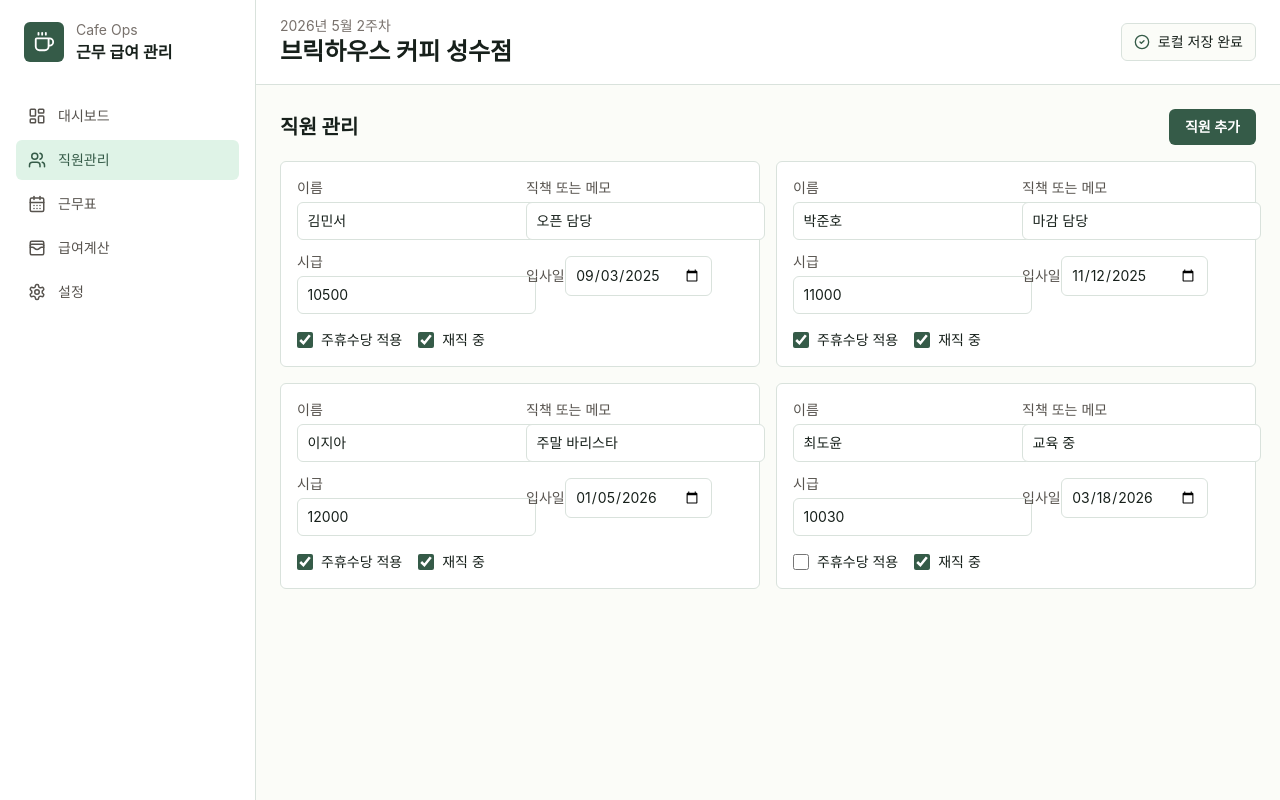
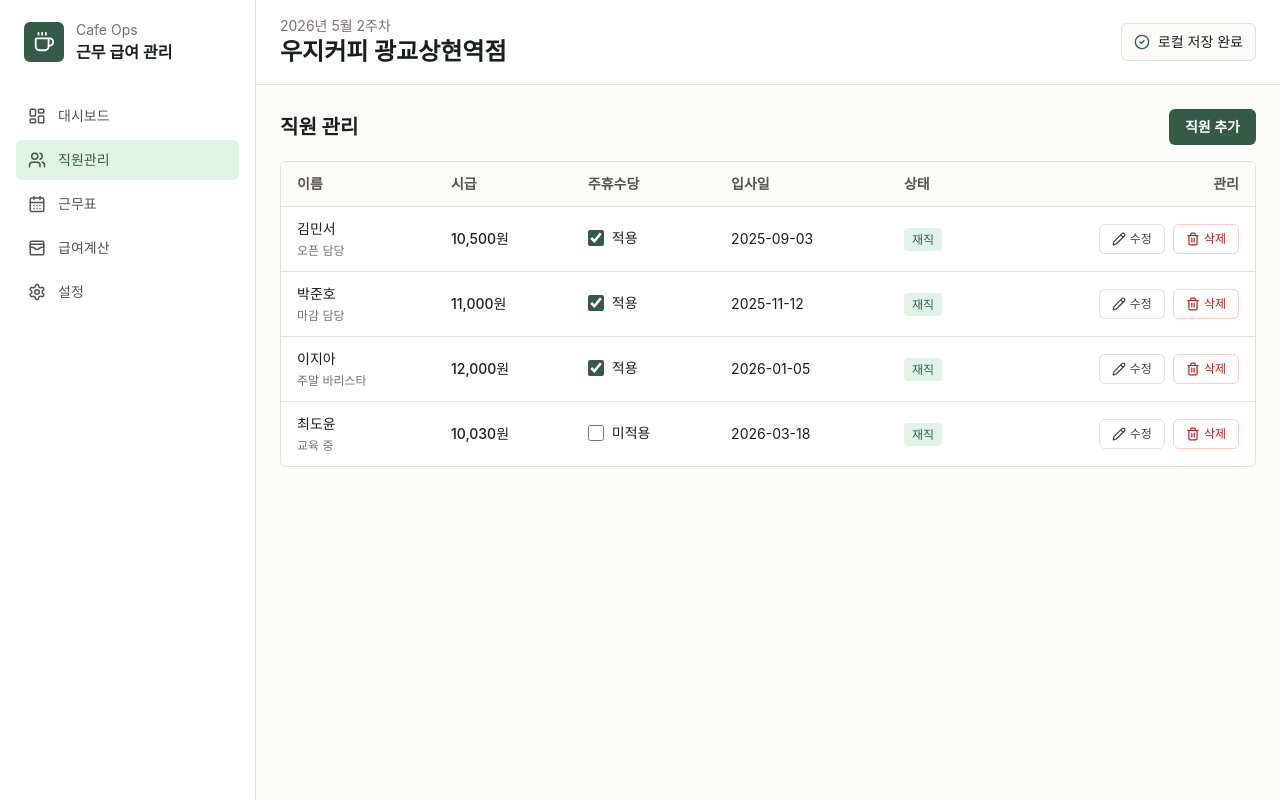
Before and after one commit to heekeunlee/cafe_manager, a React (Vite) app: page / in a window 1280 px wide. Both pictures are taken after a click on the button "직원관리". Built offline with nearby package versions, Linux system fonts and the light colour scheme.

Commit message:
Improve employee management table and modal

```diff
--- a/src/App.tsx
+++ b/src/App.tsx
@@ -4,9 +4,13 @@ import {
   CheckCircle2,
   ClipboardList,
   Coffee,
+  Pencil,
+  Plus,
   LayoutDashboard,
   Menu,
   Settings,
+  Trash2,
+  X,
   Users,
   WalletCards,
 } from "lucide-react";
@@ -32,6 +36,8 @@ const navItems: Array<{ id: ViewId; label: string; icon: typeof LayoutDashboard
   { id: "payroll", label: "급여계산", icon: WalletCards },
   { id: "settings", label: "설정", icon: Settings },
 ];
+
+const STORE_NAME = "우지커피 광교상현역점";
 
 const emptyShift = (employeeId: string, weekday: Weekday): Shift => ({
   id: `shift-${Date.now()}`,
@@ -65,21 +71,21 @@ function App() {
     setEmployees(employees.map((employee) => (employee.id === id ? { ...employee, ...patch } : employee)));
   };
 
+  const saveEmployee = (employee: Employee) => {
+    const exists = employees.some((target) => target.id === employee.id);
+    setEmployees(exists ? employees.map((target) => (target.id === employee.id ? employee : target)) : [...employees, employee]);
+  };
+
+  const deleteEmployee = (id: string) => {
+    const target = employees.find((employee) => employee.id === id);
+    if (!target) return;
+    if (!window.confirm(`${target.name} 직원을 삭제할까요? 관련 근무표도 함께 삭제됩니다.`)) return;
+    setEmployees(employees.filter((employee) => employee.id !== id));
+    setShifts(shifts.filter((shift) => shift.employeeId !== id));
+  };
+
   const updateShift = (id: string, patch: Partial<Shift>) => {
     setShifts(shifts.map((shift) => (shift.id === id ? { ...shift, ...patch } : shift)));
-  };
-
-  const addEmployee = () => {
-    const next: Employee = {
-      id: `emp-${Date.now()}`,
-      name: "새 직원",
-      roleNote: "메모 입력",
-      hourlyWage: 10030,
-      startDate: new Date().toISOString().slice(0, 10),
-      weeklyHolidayPayEnabled: true,
-      status: "active",
-    };
-    setEmployees([...employees, next]);
   };
 
   const addShift = (employeeId: string, weekday: Weekday) => {
@@ -127,7 +133,7 @@ function App() {
                 </button>
                 <div>
                   <p className="text-sm text-stone-500">{settings.baseWeekLabel}</p>
-                  <h2 className="text-xl font-bold md:text-2xl">{settings.storeName}</h2>
+                  <h2 className="text-xl font-bold md:text-2xl">{STORE_NAME}</h2>
                 </div>
               </div>
               <div className="flex flex-wrap items-center gap-2">
@@ -162,7 +168,12 @@ function App() {
               />
             )}
             {activeView === "employees" && (
-              <EmployeesView employees={employees} onAdd={addEmployee} onUpdate={updateEmployee} />
+              <EmployeesView
+                employees={employees}
+                onSave={saveEmployee}
+                onDelete={deleteEmployee}
+                onQuickUpdate={updateEmployee}
+              />
             )}
             {activeView === "schedule" && (
               <ScheduleView
@@ -274,67 +285,217 @@ function MetricCard({ title, value, icon: Icon }: { title: string; value: string
 
 function EmployeesView({
   employees,
-  onAdd,
-  onUpdate,
+  onSave,
+  onDelete,
+  onQuickUpdate,
 }: {
   employees: Employee[];
-  onAdd: () => void;
-  onUpdate: (id: string, patch: Partial<Employee>) => void;
+  onSave: (employee: Employee) => void;
+  onDelete: (id: string) => void;
+  onQuickUpdate: (id: string, patch: Partial<Employee>) => void;
 }) {
+  const [editingEmployee, setEditingEmployee] = useState<Employee | null>(null);
+  const [isModalOpen, setIsModalOpen] = useState(false);
+
+  const openAddModal = () => {
+    setEditingEmployee({
+      id: `emp-${Date.now()}`,
+      name: "",
+      roleNote: "",
+      hourlyWage: 10030,
+      startDate: new Date().toISOString().slice(0, 10),
+      weeklyHolidayPayEnabled: true,
+      status: "active",
+    });
+    setIsModalOpen(true);
+  };
+
+  const openEditModal = (employee: Employee) => {
+    setEditingEmployee(employee);
+    setIsModalOpen(true);
+  };
+
+  const closeModal = () => {
+    setEditingEmployee(null);
+    setIsModalOpen(false);
+  };
+
+  const handleSave = (employee: Employee) => {
+    onSave(employee);
+    closeModal();
+  };
+
   return (
-    <Panel title="직원 관리" actionLabel="직원 추가" onAction={onAdd}>
-      <div className="grid gap-4 xl:grid-cols-2">
+    <Panel title="직원 관리" actionLabel="직원 추가" onAction={openAddModal}>
+      <div className="overflow-x-auto rounded-md border border-line bg-white">
+        <table className="min-w-[820px] w-full text-left text-sm">
+          <thead className="bg-stone-50 text-stone-600">
+            <tr>
+              <th className="px-4 py-3">이름</th>
+              <th className="px-4 py-3">시급</th>
+              <th className="px-4 py-3">주휴수당</th>
+              <th className="px-4 py-3">입사일</th>
+              <th className="px-4 py-3">상태</th>
+              <th className="px-4 py-3 text-right">관리</th>
+            </tr>
+          </thead>
+          <tbody>
             {employees.map((employee) => (
-          <div key={employee.id} className="rounded-md border border-line bg-white p-4">
-            <div className="grid gap-3 sm:grid-cols-2">
+              <tr key={employee.id} className="border-t border-line">
+                <td className="px-4 py-3">
+                  <div className="font-medium">{employee.name}</div>
+                  {employee.roleNote && <div className="mt-1 text-xs text-stone-500">{employee.roleNote}</div>}
+                </td>
+                <td className="px-4 py-3 font-medium">{employee.hourlyWage.toLocaleString("ko-KR")}원</td>
+                <td className="px-4 py-3">
+                  <label className="inline-flex items-center gap-2">
+                    <input
+                      type="checkbox"
+                      checked={employee.weeklyHolidayPayEnabled}
+                      onChange={(event) =>
+                        onQuickUpdate(employee.id, { weeklyHolidayPayEnabled: event.target.checked })
+                      }
+                    />
+                    <span>{employee.weeklyHolidayPayEnabled ? "적용" : "미적용"}</span>
+                  </label>
+                </td>
+                <td className="px-4 py-3">{employee.startDate}</td>
+                <td className="px-4 py-3">
+                  <span
+                    className={`rounded px-2 py-1 text-xs font-medium ${
+                      employee.status === "active" ? "bg-mint text-moss" : "bg-stone-100 text-stone-600"
+                    }`}
+                  >
+                    {employee.status === "active" ? "재직" : "퇴사"}
+                  </span>
+                </td>
+                <td className="px-4 py-3">
+                  <div className="flex justify-end gap-2">
+                    <button
+                      onClick={() => openEditModal(employee)}
+                      className="inline-flex items-center gap-1 rounded-md border border-line px-3 py-1.5 text-xs font-medium text-stone-700 hover:border-moss hover:text-moss"
+                    >
+                      <Pencil size={14} />
+                      수정
+                    </button>
+                    <button
+                      onClick={() => onDelete(employee.id)}
+                      className="inline-flex items-center gap-1 rounded-md border border-red-200 px-3 py-1.5 text-xs font-medium text-red-700 hover:bg-red-50"
+                    >
+                      <Trash2 size={14} />
+                      삭제
+                    </button>
+                  </div>
+                </td>
+              </tr>
+            ))}
+          </tbody>
+        </table>
+      </div>
+
+      {isModalOpen && editingEmployee && (
+        <EmployeeModal employee={editingEmployee} onClose={closeModal} onSave={handleSave} />
+      )}
+    </Panel>
+  );
+}
+
+function EmployeeModal({
+  employee,
+  onClose,
+  onSave,
+}: {
+  employee: Employee;
+  onClose: () => void;
+  onSave: (employee: Employee) => void;
+}) {
+  const [draft, setDraft] = useState<Employee>(employee);
+
+  const updateDraft = (patch: Partial<Employee>) => {
+    setDraft((current) => ({ ...current, ...patch }));
+  };
+
+  const handleSubmit = (event: React.FormEvent<HTMLFormElement>) => {
+    event.preventDefault();
+    onSave({
+      ...draft,
+      name: draft.name.trim() || "이름 없음",
+      roleNote: draft.roleNote.trim(),
+      hourlyWage: Math.max(0, Number(draft.hourlyWage) || 0),
+    });
+  };
+
+  return (
+    <div className="fixed inset-0 z-30 grid place-items-center bg-black/35 p-4">
+      <form onSubmit={handleSubmit} className="w-full max-w-lg rounded-md bg-white shadow-xl">
+        <div className="flex items-center justify-between border-b border-line px-5 py-4">
+          <h4 className="text-lg font-bold">{employee.name ? "직원 수정" : "직원 추가"}</h4>
+          <button type="button" onClick={onClose} className="grid h-9 w-9 place-items-center rounded-md hover:bg-stone-100">
+            <X size={18} />
+          </button>
+        </div>
+        <div className="grid gap-4 p-5 sm:grid-cols-2">
           <Field label="이름">
-                <input value={employee.name} onChange={(event) => onUpdate(employee.id, { name: event.target.value })} />
-              </Field>
-              <Field label="직책 또는 메모">
             <input
-                  value={employee.roleNote}
-                  onChange={(event) => onUpdate(employee.id, { roleNote: event.target.value })}
+              value={draft.name}
+              onChange={(event) => updateDraft({ name: event.target.value })}
+              placeholder="직원 이름"
+              required
             />
           </Field>
           <Field label="시급">
             <input
               type="number"
-                  value={employee.hourlyWage}
-                  onChange={(event) => onUpdate(employee.id, { hourlyWage: Number(event.target.value) })}
+              min="0"
+              step="10"
+              value={draft.hourlyWage}
+              onChange={(event) => updateDraft({ hourlyWage: Number(event.target.value) })}
             />
+            <span className="text-xs text-stone-500">표시: {draft.hourlyWage.toLocaleString("ko-KR")}원</span>
           </Field>
           <Field label="입사일">
             <input
               type="date"
-                  value={employee.startDate}
-                  onChange={(event) => onUpdate(employee.id, { startDate: event.target.value })}
+              value={draft.startDate}
+              onChange={(event) => updateDraft({ startDate: event.target.value })}
+            />
+          </Field>
+          <Field label="상태">
+            <select
+              value={draft.status}
+              onChange={(event) => updateDraft({ status: event.target.value as Employee["status"] })}
+            >
+              <option value="active">재직</option>
+              <option value="inactive">퇴사</option>
+            </select>
+          </Field>
+          <label className="flex items-center gap-2 text-sm sm:col-span-2">
+            <input
+              type="checkbox"
+              checked={draft.weeklyHolidayPayEnabled}
+              onChange={(event) => updateDraft({ weeklyHolidayPayEnabled: event.target.checked })}
+            />
+            주휴수당 적용
+          </label>
+          <Field label="직책 또는 메모">
+            <input
+              value={draft.roleNote}
+              onChange={(event) => updateDraft({ roleNote: event.target.value })}
+              placeholder="예: 오픈 담당"
             />
           </Field>
         </div>
-            <div className="mt-4 flex flex-wrap gap-4 text-sm">
-              <label className="flex items-center gap-2">
-                <input
-                  type="checkbox"
-                  checked={employee.weeklyHolidayPayEnabled}
-                  onChange={(event) => onUpdate(employee.id, { weeklyHolidayPayEnabled: event.target.checked })}
-                />
-                주휴수당 적용
-              </label>
-              <label className="flex items-center gap-2">
-                <input
-                  type="checkbox"
-                  checked={employee.status === "active"}
-                  onChange={(event) =>
-                    onUpdate(employee.id, { status: event.target.checked ? "active" : "inactive" })
-                  }
-                />
-                재직 중
-              </label>
+        <div className="flex justify-end gap-2 border-t border-line px-5 py-4">
+          <button type="button" onClick={onClose} className="rounded-md border border-line px-4 py-2 text-sm font-semibold">
+            취소
+          </button>
+          <button type="submit" className="inline-flex items-center gap-2 rounded-md bg-moss px-4 py-2 text-sm font-semibold text-white">
+            <Plus size={16} />
+            저장
+          </button>
         </div>
+      </form>
     </div>
-        ))}
-      </div>
-    </Panel>
   );
 }
 
--- a/src/data/sampleData.ts
+++ b/src/data/sampleData.ts
@@ -1,7 +1,7 @@
 import type { Employee, Shift, StoreSettings } from "../types";
 
 export const sampleSettings: StoreSettings = {
-  storeName: "브릭하우스 커피 성수점",
+  storeName: "우지커피 광교상현역점",
   baseWeekLabel: "2026년 5월 2주차",
 };
 
--- a/src/index.css
+++ b/src/index.css
@@ -17,7 +17,8 @@ body {
   margin: 0;
 }
 
-input {
+input,
+select {
   min-width: 0;
   border: 1px solid #d9e2dc;
   border-radius: 6px;
@@ -27,7 +28,8 @@ input {
   outline: none;
 }
 
-input:focus {
+input:focus,
+select:focus {
   border-color: #355b48;
   box-shadow: 0 0 0 3px rgba(53, 91, 72, 0.13);
 }
```
Lines whose indentation alone changed are shown as unchanged.
